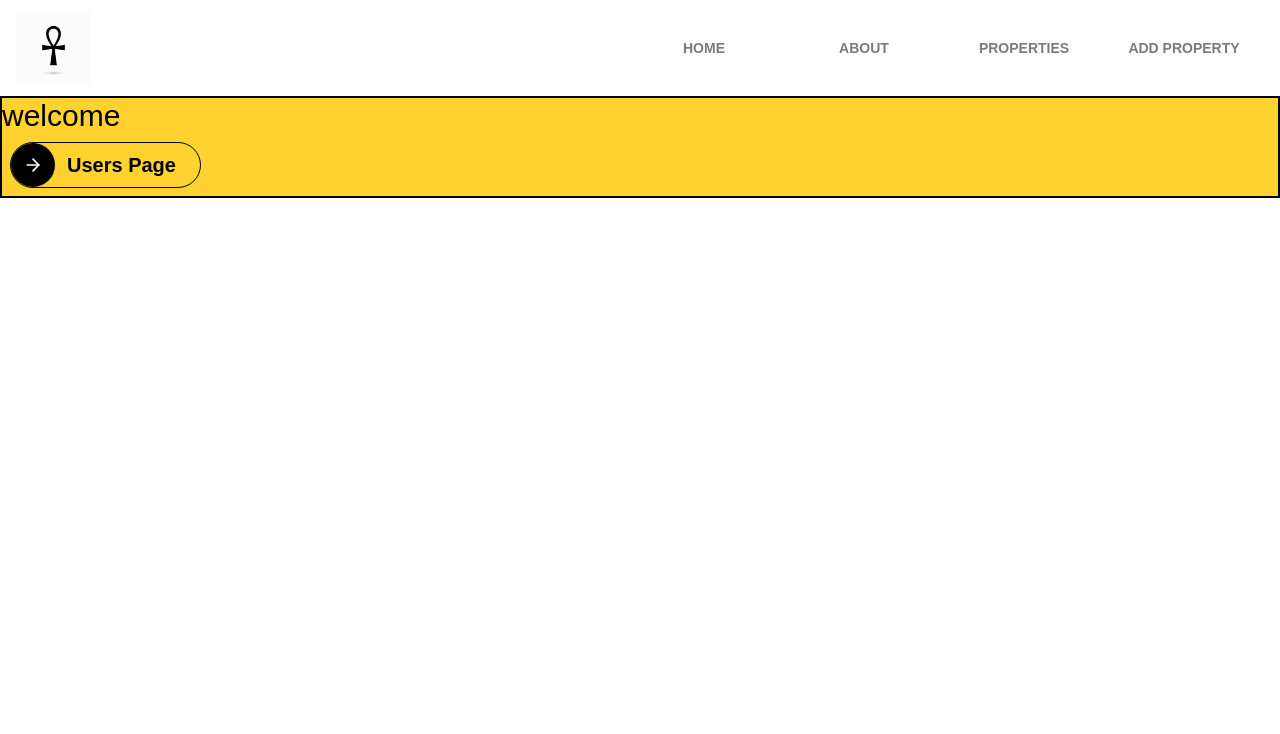
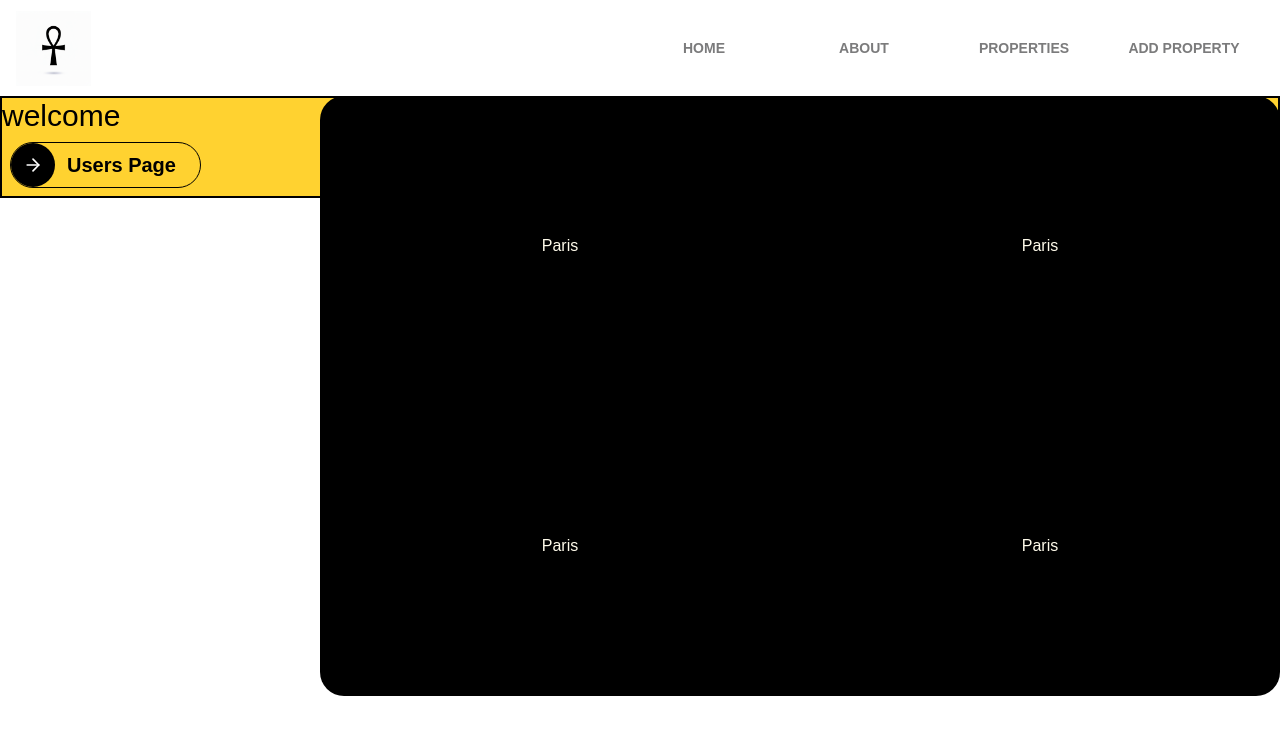
Before and after one commit to jymax4rl/Learning-Next-Js-with-hands-on-project, a Next.js app: page / in a window 1280 px wide. Shown: the top 734 px of the page. Built offline with nearby package versions, Linux system fonts and the light colour scheme.

Commit message:
started the dropped down section of the navbar

```diff
--- a/app/components/Navbar.jsx
+++ b/app/components/Navbar.jsx
@@ -10,6 +10,7 @@ const Navbar = () => {
     document.getElementById("hamburger").classList.toggle("active");
   };
   return (
+    <>
       <nav className="fixed top-0  h-24 w-full shadow-2xs bg-white ">
         <div className="flex justify-between items-center h-full w-full px-4 2xl:pr-0 2xl:pl-16 ">
           <Link href="/">
@@ -98,6 +99,17 @@ Start of hamburger for mobile
           {/* end of hamburger for mobile*/}
         </div>
       </nav>
+
+      {/* dropped down menu design, to expand when hovering a nav link */}
+      <div className="rounded-3xl h-3/4 text-amber-50 bg-black w-3/4 fixed top-24 right-0 grid grid-cols-2 grid-rows-2">
+        <div className="rounded-3xl transition-all flex items-center justify-center  hover:bg-blue-950 ease-in-out">
+          Paris
+        </div>
+        <div className="flex items-center justify-center">Paris</div>
+        <div className="flex items-center justify-center">Paris</div>
+        <div className="flex items-center justify-center">Paris</div>
+      </div>
+    </>
   );
 };
 
```
Lines whose indentation alone changed are shown as unchanged.
